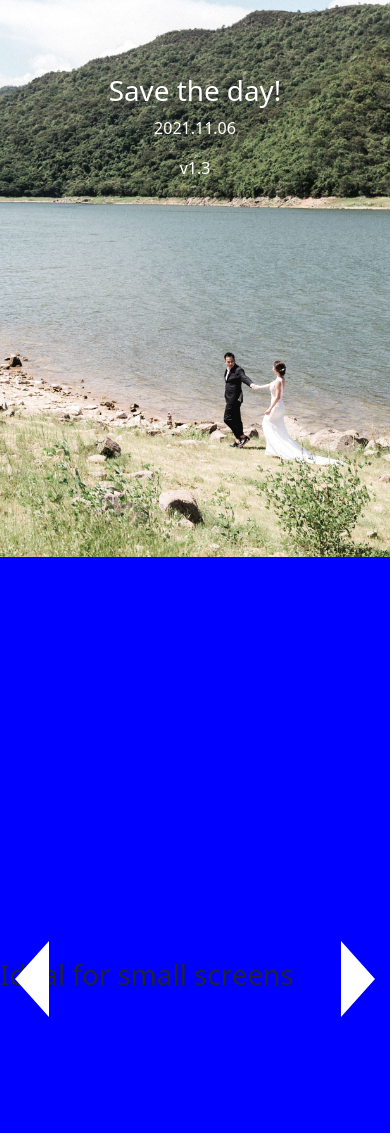
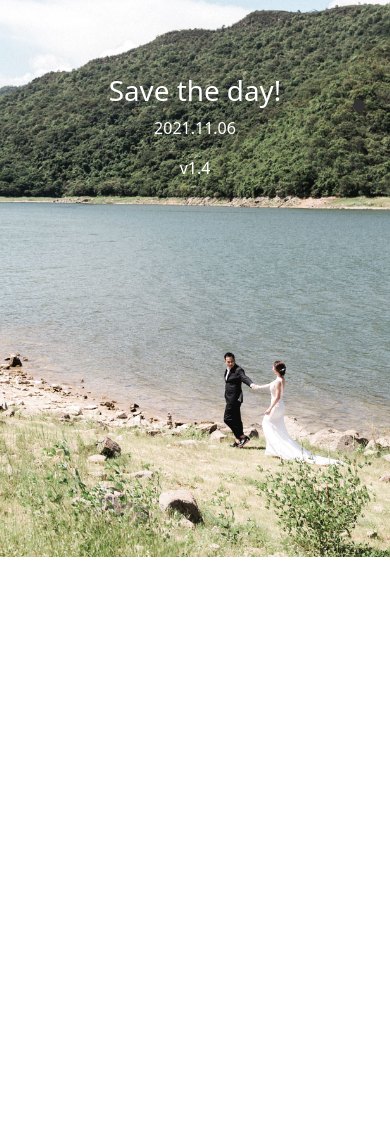
Before and after one commit to nguyenandre/heidiandre, a plain HTML site: page index.html in a window 390 px wide. Shown: the part 287-1420 px from the top of the page. After the commit the page ends 844 px from the top, so only its background shows below. Drawn offline with nearby package versions, Linux system fonts and the light colour scheme.

Commit message:
Updated to non responsive

```diff
--- a/css/stylesheet.css
+++ b/css/stylesheet.css
@@ -49,7 +49,6 @@ a {
 /* Backgrounds */
 /* Defining each sectino background and styles */
 #section1 {
-	height: 100vh;
 	background-image: url('../img/bg1.jpg');
 	background-position: 70% 80%;
 	background-repeat: no-repeat;
@@ -61,7 +60,6 @@ a {
 	text-align: center;
 	color: white;
 }
-
 
 #section2 {
 	background-color: red;
--- a/index.html
+++ b/index.html
@@ -13,14 +13,14 @@
   </head>
 
   <body>
-	<!--
+	<!-- Menu -->
 	<ul id="menu">
 		<li data-menuanchor="1"><a href="#1">Top</a></li>
 		<li data-menuanchor="2"><a href="#2">Message</a></li>
 		<li data-menuanchor="3"><a href="#3">Events</a></li>
 		<li data-menuanchor="4"><a href="#4">RVSP</a></li>
 	</ul>
-	-->
+
 	<!-- Body -->
 	<div id="fullpage">
 		<!-- Section -->
@@ -28,7 +28,7 @@
 			<div class="intro">
 				<h1>Save the day!</h1>
 				<p>2021.11.06</p>
-				<p>v1.3</p>
+				<p>v1.4</p>
 			</div>
 		</div>
 
@@ -36,12 +36,12 @@
 		<div class="section" id="section2">
 			<div class="slide" id="slide1">
 				<div class="intro">
-					<h1>Ideal for small screens</h1>
+					<h1>Test</h1>
 				</div>
 			</div>
 
 			<div class="slide" id="slide2">
-				<h1>This example uses responsiveWidth: 900</h1>
+				<h1>Test</h1>
 			</div>
 
 		</div>
@@ -49,14 +49,14 @@
 		<!-- Section -->
 		<div class="section" id="section3">
 			<div class="intro">
-				<h1>Keep it simple!</h1>
+				<h1>Test</h1>
 			</div>
 		</div>
 
 		<!-- Section -->
 		<div class="section" id="section4">
 			<div class="intro">
-				<h1>Keep it simple!</h1>
+				<h1>Test</h1>
 			</div>
 		</div>
 	</div>
@@ -70,11 +70,6 @@
 			navigation: true,
 			navigationPosition: 'right',
 			navigationTooltips: ['Top', 'Message', 'Events', 'RVSP'],
-			responsiveWidth: 900,
-			afterResponsive: function(isResponsive){
-
-			}
-
 		});
 	</script>
 
```
